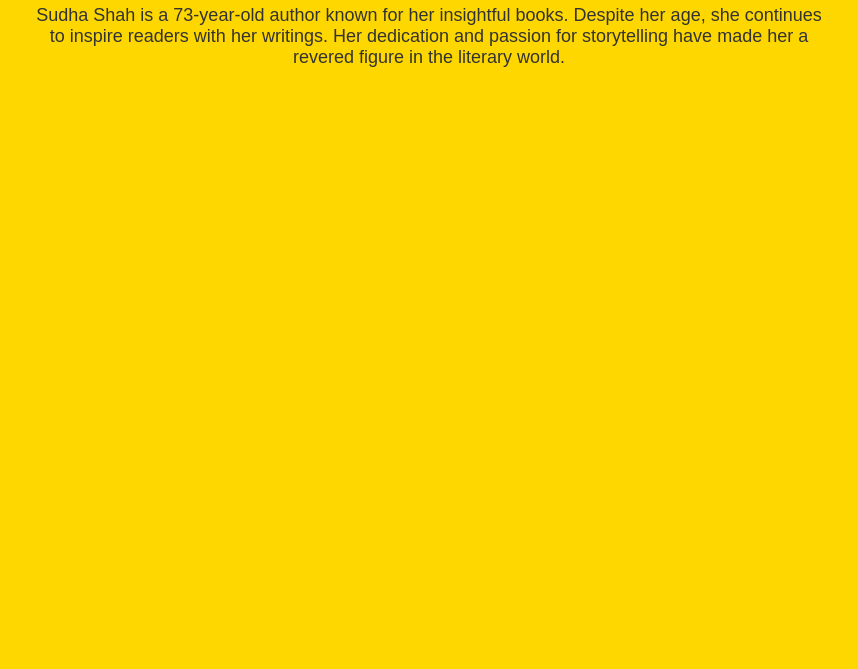
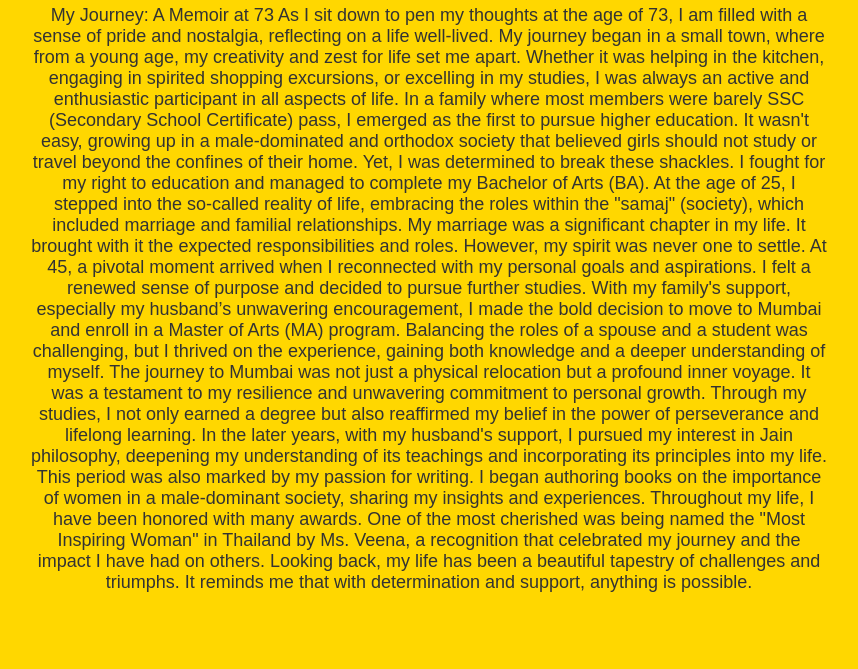
Before and after one commit to Sudha-shah/Bookhub, a plain HTML site: page 2nd.html in a window 1280 px wide. Shown: the part 131-800 px from the top of the page, without its empty margins (211-1069 px from the left). Drawn offline with Linux system fonts and the light colour scheme.

Commit message:
Update 2nd.html

```diff
--- a/2nd.html
+++ b/2nd.html
@@ -35,8 +35,22 @@
 <div class="container">
     <h1>Sudha Shah</h1>
     <p>
-        Sudha Shah is a 73-year-old author known for her insightful books. Despite her age, she continues to inspire readers with her writings. Her dedication and passion for storytelling have made her a revered figure in the literary world.
-         </p>
+        My Journey: A Memoir at 73
+
+As I sit down to pen my thoughts at the age of 73, I am filled with a sense of pride and nostalgia, reflecting on a life well-lived. My journey began in a small town, where from a young age, my creativity and zest for life set me apart. Whether it was helping in the kitchen, engaging in spirited shopping excursions, or excelling in my studies, I was always an active and enthusiastic participant in all aspects of life.
+
+In a family where most members were barely SSC (Secondary School Certificate) pass, I emerged as the first to pursue higher education. It wasn't easy, growing up in a male-dominated and orthodox society that believed girls should not study or travel beyond the confines of their home. Yet, I was determined to break these shackles. I fought for my right to education and managed to complete my Bachelor of Arts (BA). At the age of 25, I stepped into the so-called reality of life, embracing the roles within the "samaj" (society), which included marriage and familial relationships.
+
+My marriage was a significant chapter in my life. It brought with it the expected responsibilities and roles. However, my spirit was never one to settle. At 45, a pivotal moment arrived when I reconnected with my personal goals and aspirations. I felt a renewed sense of purpose and decided to pursue further studies. With my family's support, especially my husband’s unwavering encouragement, I made the bold decision to move to Mumbai and enroll in a Master of Arts (MA) program. Balancing the roles of a spouse and a student was challenging, but I thrived on the experience, gaining both knowledge and a deeper understanding of myself.
+
+The journey to Mumbai was not just a physical relocation but a profound inner voyage. It was a testament to my resilience and unwavering commitment to personal growth. Through my studies, I not only earned a degree but also reaffirmed my belief in the power of perseverance and lifelong learning.
+
+In the later years, with my husband's support, I pursued my interest in Jain philosophy, deepening my understanding of its teachings and incorporating its principles into my life. This period was also marked by my passion for writing. I began authoring books on the importance of women in a male-dominant society, sharing my insights and experiences.
+
+Throughout my life, I have been honored with many awards. One of the most cherished was being named the "Most Inspiring Woman" in Thailand by Ms. Veena, a recognition that celebrated my journey and the impact I have had on others.
+
+Looking back, my life has been a beautiful tapestry of challenges and triumphs. It reminds me that with determination and support, anything is possible.
+    </p>
 </div>
 </body>
 </html>
```
